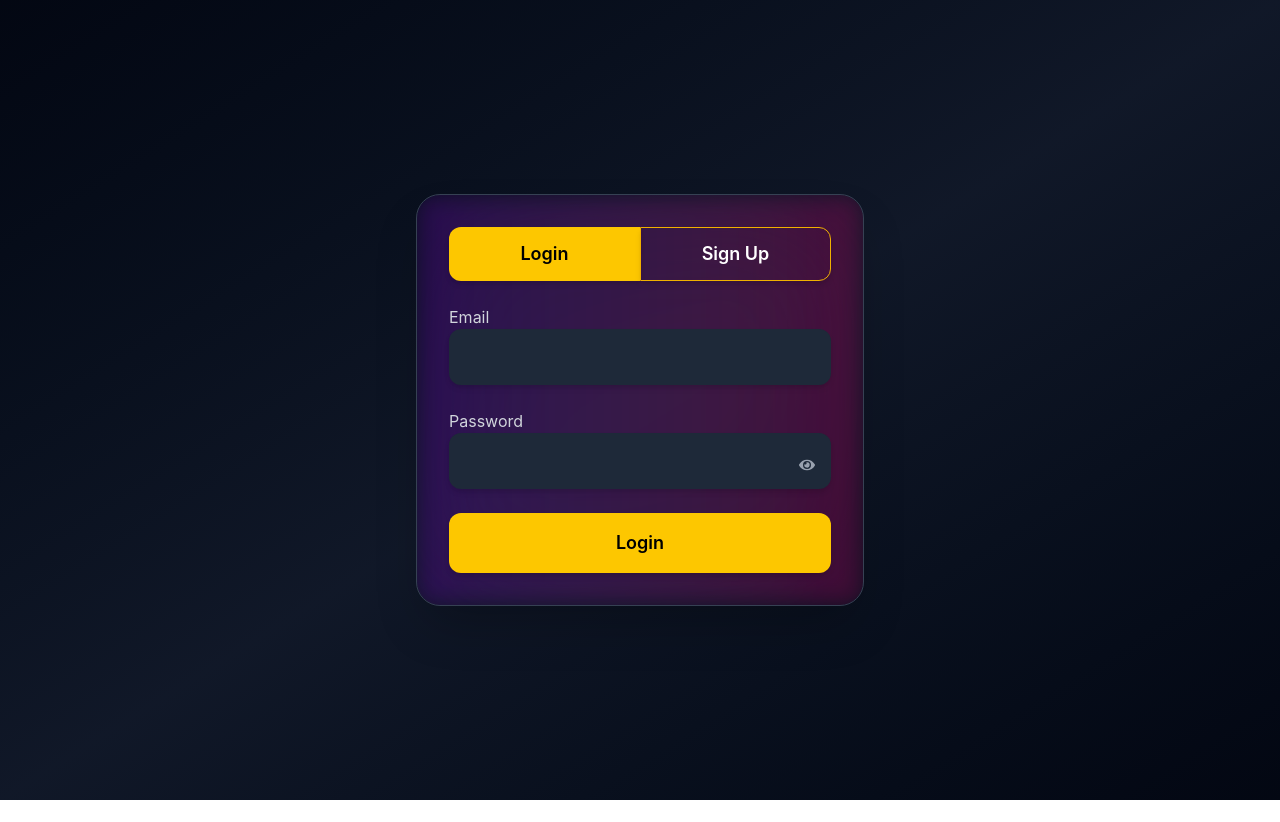
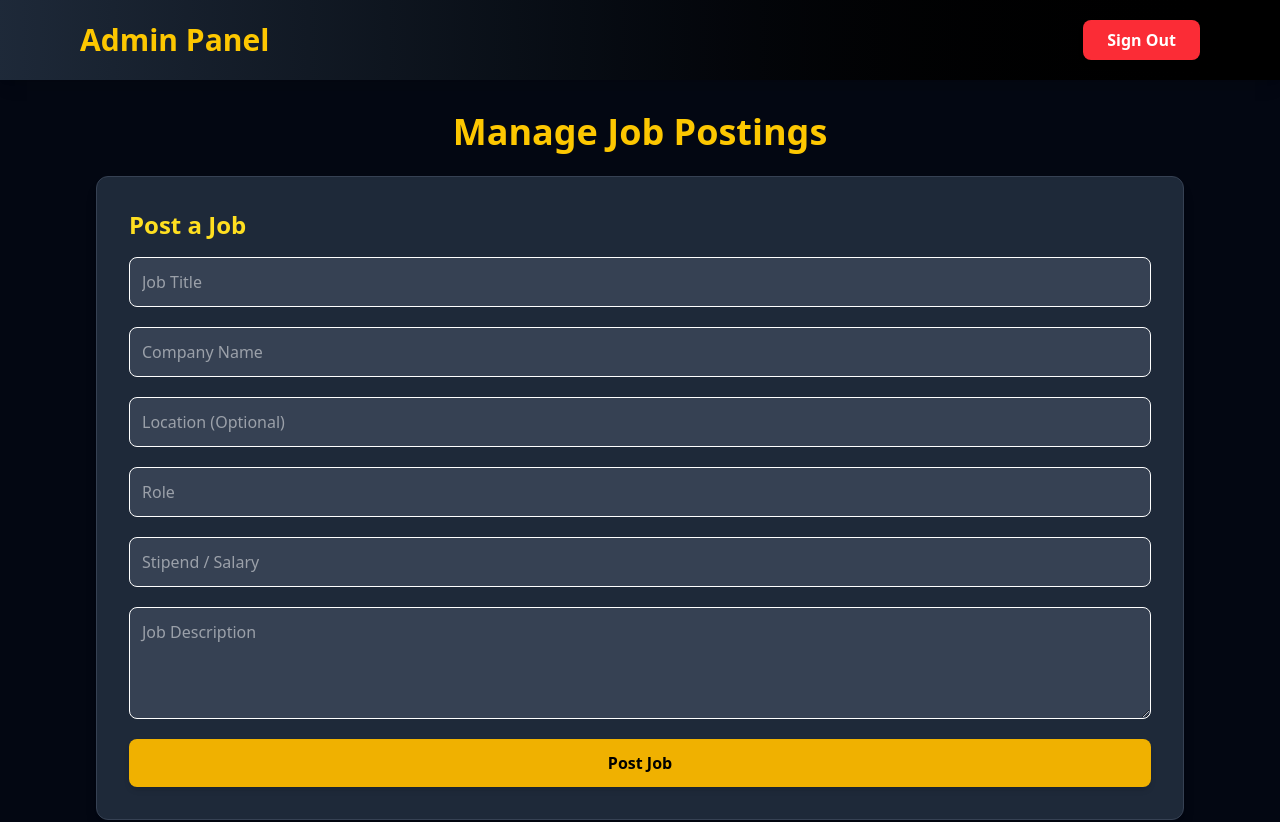
Before and after one commit to naman8586/JobPortol, a React (Vite) app: page /admin-dashboard in a window 1280 px wide. Shown: the top 822 px of the page. Before the commit the page ends 800 px from the top, so only its background shows below. Built offline with nearby package versions, Linux system fonts and the light colour scheme.

Commit message:
Update AdminDashboard.jsx

```diff
--- a/src/components/AdminDashboard.jsx
+++ b/src/components/AdminDashboard.jsx
@@ -1,162 +1,112 @@
-import { useState, useEffect } from "react";
-import { useForm } from "react-hook-form";
+import React, { useState, useEffect, useContext } from "react";
+import { JobContext } from "../context/JobContext";
 import { useNavigate } from "react-router-dom";
-import { FaEye, FaEyeSlash } from "react-icons/fa";
 
-export default function AuthPage() {
-  const [isLogin, setIsLogin] = useState(true);
-  const [showPassword, setShowPassword] = useState(false);
-  const [showConfirmPassword, setShowConfirmPassword] = useState(false);
-  const [loading, setLoading] = useState(false);
+const AdminDashboard = () => {
+  const { jobs = [], addJob, updateJob } = useContext(JobContext);
+  const [form, setForm] = useState({
+    title: "",
+    company: "",
+    location: "",
+    role: "",
+    stipend: "",
+    description: "",
+  });
+  const [editingIndex, setEditingIndex] = useState(null);
+  const [applications, setApplications] = useState([]);
   const navigate = useNavigate();
 
-  const {
-    register,
-    handleSubmit,
-    watch,
-    formState: { errors },
-  } = useForm();
+  useEffect(() => {
+    const storedApplications = JSON.parse(localStorage.getItem("applications")) || [];
+    setApplications(storedApplications);
+  }, []);
 
-  const [users, setUsers] = useState(() => {
-    return JSON.parse(localStorage.getItem("users")) || [];
-  });
+  const handleSignOut = () => {
+    localStorage.removeItem("currentUser");
+    navigate("/");
+  };
 
-  useEffect(() => {
-    localStorage.setItem("users", JSON.stringify(users));
-  }, [users]);
+  const handleChange = (e) => {
+    setForm({ ...form, [e.target.name]: e.target.value });
+  };
 
-  const onSubmit = (data) => {
-    setLoading(true);
-
-    setTimeout(() => {
-      if (isLogin) {
-        const userExists = users.find(
-          (user) => user.email === data.email && user.password === data.password
-        );
-        if (userExists) {
-          localStorage.setItem("currentUser", JSON.stringify(userExists));
-          alert(`Logged in successfully as ${userExists.role}!`);
-          navigate(userExists.role === "admin" ? "/admin-dashboard" : "/user-dashboard");
-        } else {
-          alert("User not found or incorrect credentials!");
-        }
-      } else {
-        if (data.password !== data.confirmPassword) {
-          alert("Passwords do not match!");
-          setLoading(false);
+  const handleSubmit = (e) => {
+    e.preventDefault();
+    if (!form.title || !form.company || !form.role || !form.stipend) {
+      alert("Please fill all required fields!");
       return;
     }
 
-        if (users.some((user) => user.email === data.email)) {
-          alert("User already exists! Please login.");
-          setLoading(false);
-          return;
+    if (editingIndex !== null) {
+      updateJob(editingIndex, form);
+      setEditingIndex(null);
+    } else {
+      addJob(form);
     }
 
-        const newUser = { email: data.email, password: data.password, role: data.role };
-        setUsers((prevUsers) => [...prevUsers, newUser]);
-        alert("Signup successful! Now login.");
-        setIsLogin(true);
-      }
-
-      setLoading(false);
-    }, 1500);
+    setForm({ title: "", company: "", location: "", role: "", stipend: "", description: "" });
   };
 
   return (
-    <div className="flex items-center justify-center min-h-screen bg-gradient-to-br from-gray-950 via-gray-900 to-gray-950 text-white px-4">
-      <div className="w-full max-w-md p-8 bg-opacity-30 backdrop-blur-3xl rounded-3xl shadow-2xl border border-gray-700 relative overflow-hidden transition transform hover:scale-105 duration-300">
-        <div className="absolute inset-0 bg-gradient-to-r from-purple-700 to-pink-600 opacity-25 blur-md"></div>
-
-        <div className="flex justify-between mb-6 relative z-10">
+    <div className="min-h-screen bg-gray-950 text-white font-sans">
+      {/* Navbar */}
+      <div className="h-20 flex items-center justify-between px-10 md:px-20 w-full bg-gradient-to-r from-gray-800 to-black shadow-lg">
+        <div className="text-3xl font-extrabold text-yellow-400">Admin Panel</div>
         <button
-            className={`px-6 py-3 w-1/2 text-lg font-semibold transition rounded-l-xl shadow-md ${isLogin ? "bg-yellow-400 text-black" : "bg-transparent border border-yellow-500 text-white hover:bg-yellow-500 hover:text-black"}`}
-            onClick={() => setIsLogin(true)}
+          onClick={handleSignOut}
+          className="bg-red-500 text-white hover:bg-red-600 px-6 py-2 rounded-lg font-semibold transition-all shadow-md"
         >
-            Login
-          </button>
-          <button
-            className={`px-6 py-3 w-1/2 text-lg font-semibold transition rounded-r-xl shadow-md ${!isLogin ? "bg-yellow-400 text-black" : "bg-transparent border border-yellow-500 text-white hover:bg-yellow-500 hover:text-black"}`}
-            onClick={() => setIsLogin(false)}
-          >
-            Sign Up
+          Sign Out
         </button>
       </div>
 
-        <form onSubmit={handleSubmit(onSubmit)} className="space-y-6 relative z-10">
-          <div>
-            <label className="block text-gray-300">Email</label>
-            <input
-              type="email"
-              {...register("email", { required: "Email is required" })}
-              className="w-full p-4 rounded-xl bg-gray-800 text-white focus:ring-2 focus:ring-yellow-400 outline-none transition shadow-md"
-            />
-            {errors.email && <p className="text-red-400 text-sm mt-1">{errors.email.message}</p>}
-          </div>
+      {/* Content Container */}
+      <div className="max-w-6xl mx-auto p-8">
+        <h2 className="text-4xl font-bold text-center mb-6 text-yellow-400">Manage Job Postings</h2>
 
-          <div className="relative">
-            <label className="block text-gray-300">Password</label>
-            <input
-              type={showPassword ? "text" : "password"}
-              {...register("password", {
-                required: "Password is required",
-                minLength: { value: 8, message: "At least 8 characters" },
-              })}
-              className="w-full p-4 rounded-xl bg-gray-800 text-white focus:ring-2 focus:ring-yellow-400 outline-none transition shadow-md"
-            />
-            <button
-              type="button"
-              className="absolute right-4 top-12 text-gray-400"
-              onClick={() => setShowPassword(!showPassword)}
-            >
-              {showPassword ? <FaEyeSlash /> : <FaEye />}
-            </button>
-            {errors.password && <p className="text-red-400 text-sm mt-1">{errors.password.message}</p>}
-          </div>
-
-          {!isLogin && (
-            <>
-              <div className="relative">
-                <label className="block text-gray-300">Confirm Password</label>
-                <input
-                  type={showConfirmPassword ? "text" : "password"}
-                  {...register("confirmPassword", {
-                    required: "Confirm Password is required",
-                  })}
-                  className="w-full p-4 rounded-xl bg-gray-800 text-white focus:ring-2 focus:ring-yellow-400 outline-none transition shadow-md"
-                />
-                <button
-                  type="button"
-                  className="absolute right-4 top-12 text-gray-400"
-                  onClick={() => setShowConfirmPassword(!showConfirmPassword)}
-                >
-                  {showConfirmPassword ? <FaEyeSlash /> : <FaEye />}
-                </button>
-                {errors.confirmPassword && <p className="text-red-400 text-sm mt-1">{errors.confirmPassword.message}</p>}
-              </div>
-
-              <div>
-                <label className="block text-gray-300">Role</label>
-                <select
-                  {...register("role", { required: "Role is required" })}
-                  className="w-full p-4 rounded-xl bg-gray-800 text-white focus:ring-2 focus:ring-yellow-400 outline-none transition shadow-md"
-                >
-                  <option value="user">User</option>
-                  <option value="admin">Admin</option>
-                </select>
-                {errors.role && <p className="text-red-400 text-sm mt-1">{errors.role.message}</p>}
-              </div>
-            </>
-          )}
-
-          <button
-            type="submit"
-            className="w-full p-4 rounded-xl bg-yellow-400 text-black hover:bg-yellow-500 transition text-lg font-semibold shadow-md hover:shadow-lg"
-          >
-            {loading ? "Processing..." : isLogin ? "Login" : "Sign Up"}
+        {/* Job Posting Form */}
+        <div className="bg-gray-800 p-8 rounded-xl shadow-lg border border-gray-700">
+          <h3 className="text-2xl font-semibold mb-4 text-yellow-300">
+            {editingIndex !== null ? "Edit Job" : "Post a Job"}
+          </h3>
+          <form onSubmit={handleSubmit} className="grid gap-5">
+            <input type="text" name="title" value={form.title} onChange={handleChange} placeholder="Job Title" className="border p-3 rounded-lg w-full bg-gray-700 text-white focus:ring-2 focus:ring-yellow-400" required />
+            <input type="text" name="company" value={form.company} onChange={handleChange} placeholder="Company Name" className="border p-3 rounded-lg w-full bg-gray-700 text-white focus:ring-2 focus:ring-yellow-400" required />
+            <input type="text" name="location" value={form.location} onChange={handleChange} placeholder="Location (Optional)" className="border p-3 rounded-lg w-full bg-gray-700 text-white focus:ring-2 focus:ring-yellow-400" />
+            <input type="text" name="role" value={form.role} onChange={handleChange} placeholder="Role" className="border p-3 rounded-lg w-full bg-gray-700 text-white focus:ring-2 focus:ring-yellow-400" required />
+            <input type="text" name="stipend" value={form.stipend} onChange={handleChange} placeholder="Stipend / Salary" className="border p-3 rounded-lg w-full bg-gray-700 text-white focus:ring-2 focus:ring-yellow-400" required />
+            <textarea name="description" value={form.description} onChange={handleChange} placeholder="Job Description" className="border p-3 rounded-lg w-full bg-gray-700 text-white h-28 focus:ring-2 focus:ring-yellow-400"></textarea>
+            <button type="submit" className="bg-yellow-500 hover:bg-yellow-600 text-black px-6 py-3 rounded-lg font-semibold transition-all shadow-md">
+              {editingIndex !== null ? "Update Job" : "Post Job"}
             </button>
           </form>
         </div>
+
+        {/* Job Applications */}
+        <div className="mt-10">
+          <h3 className="text-3xl font-semibold mb-4 text-yellow-400">Job Applications</h3>
+          {applications.length === 0 ? (
+            <p className="text-gray-400 text-center">No applications received yet.</p>
+          ) : (
+            <div className="grid grid-cols-1 md:grid-cols-2 gap-6">
+              {applications.map((app, index) => (
+                <div key={index} className="bg-gray-800 p-6 rounded-lg shadow-md border border-gray-700 hover:shadow-lg transition-all relative">
+                  <p className="text-lg font-semibold text-yellow-400">Job ID: {app.jobId}</p>
+                  <p className="text-gray-300"><strong>Applicant:</strong> {app.userEmail}</p>
+                  <p className="text-gray-400"><strong>Applied On:</strong> {app.appliedAt}</p>
+                  {app.resume && (
+                    <a href={app.resume} download className="text-blue-400 hover:underline block mt-2">
+                      📄 Download Resume
+                    </a>
+                  )}
+                </div>
+              ))}
+            </div>
+          )}
+        </div>
+      </div>
     </div>
   );
-}
+};
+
+export default AdminDashboard;
```
Lines whose indentation alone changed are shown as unchanged.
